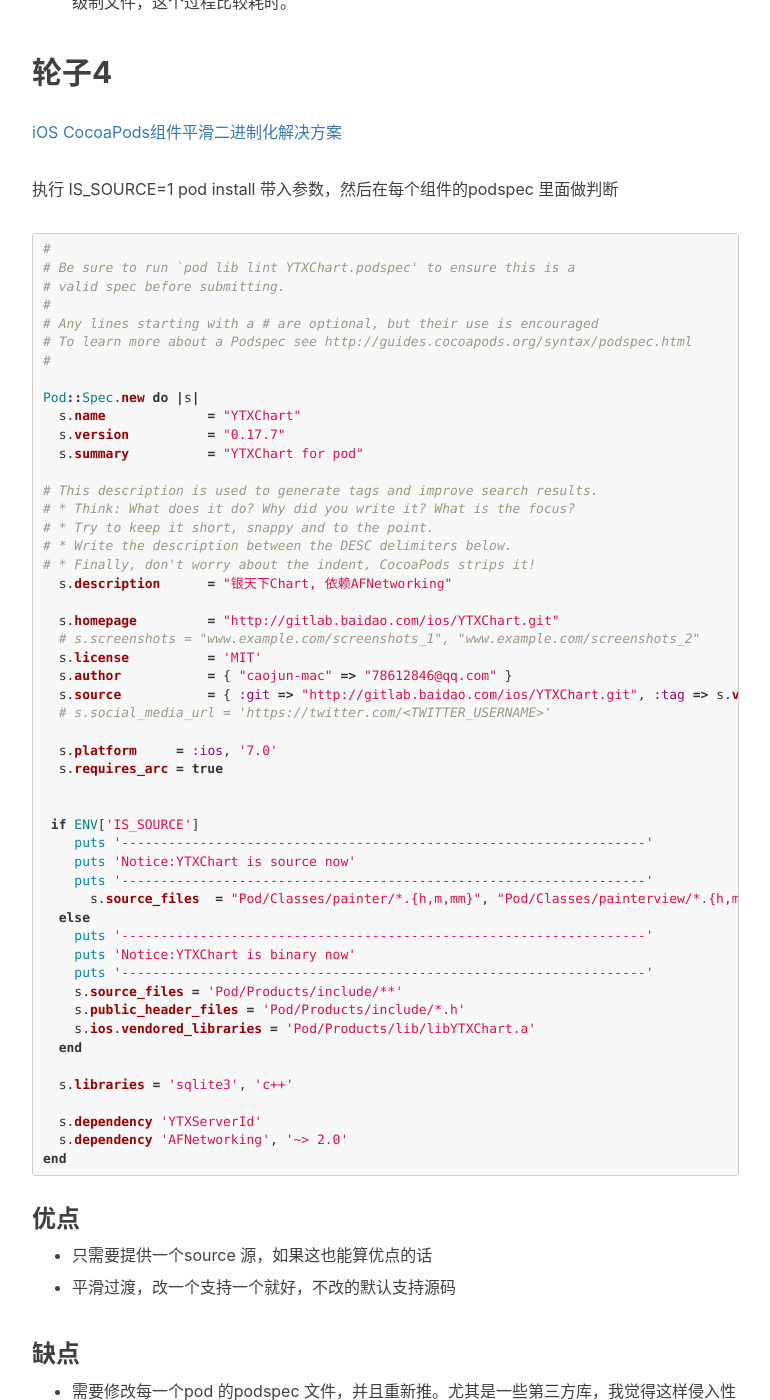
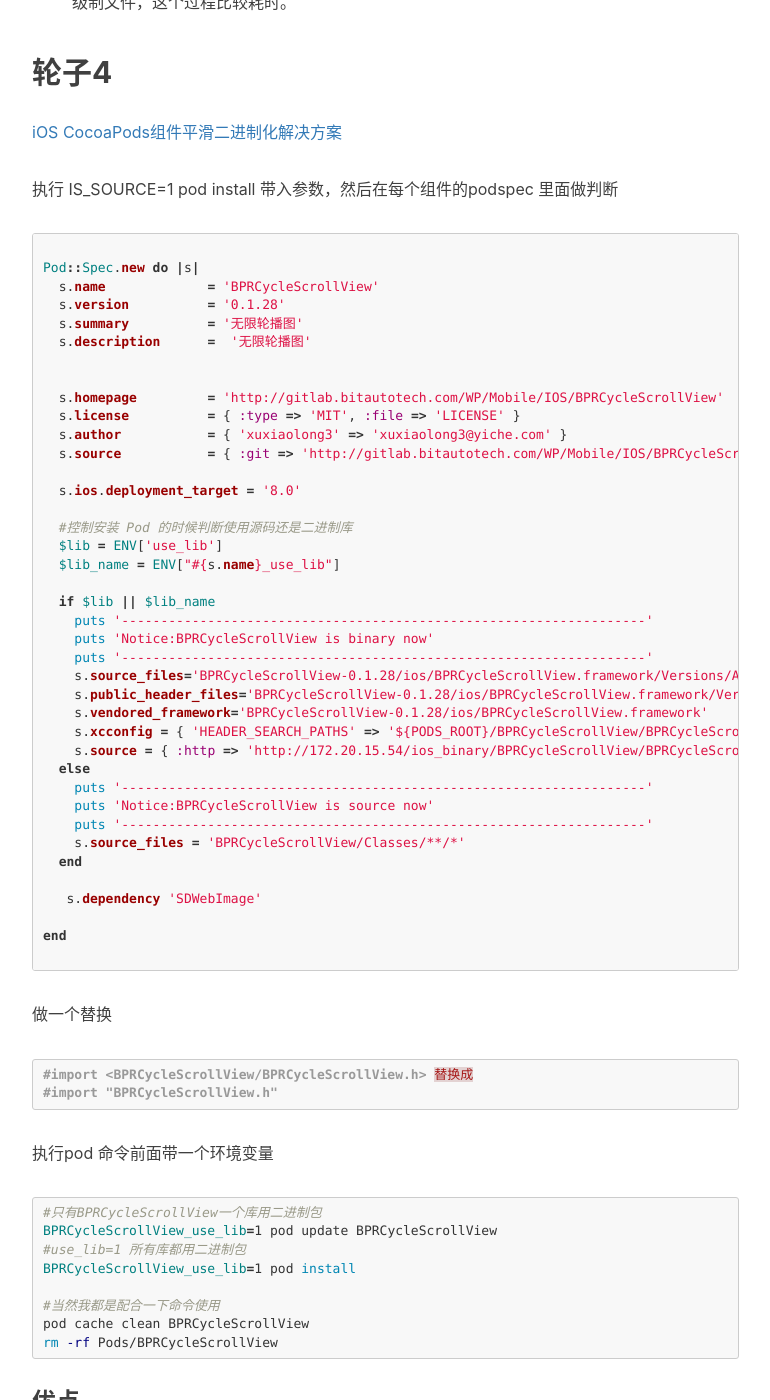
Before and after one commit to toolazytoname/toolazytoname.github.io, a Jekyll site: the page built from _posts/2019-08-01-cocoapods-binary.markdown, in a window 1280 px wide and 1400 px high, scrolled down 2896 px. Shown: the whole window, without its empty margins (233-1003 px from the left). Built offline with Jekyll 4.4.1, drawn with Linux system fonts in a browser that asks for light colours; nearby versions of some CDN libraries; comment, search, counter and statistics services are not loaded; some of the changed text lies outside the part shown.

Commit message:
实现了最简单的方案

```diff
--- a/_posts/2019-08-01-cocoapods-binary.markdown
+++ b/_posts/2019-08-01-cocoapods-binary.markdown
@@ -103,56 +103,66 @@
 执行  IS_SOURCE=1 pod install 带入参数，然后在每个组件的podspec 里面做判断
 
 ~~~ruby
-#
-# Be sure to run `pod lib lint YTXChart.podspec' to ensure this is a
-# valid spec before submitting.
-#
-# Any lines starting with a # are optional, but their use is encouraged
-# To learn more about a Podspec see http://guides.cocoapods.org/syntax/podspec.html
-#
 
 Pod::Spec.new do |s|
-  s.name             = "YTXChart"
-  s.version          = "0.17.7"
-  s.summary          = "YTXChart for pod"
-
-# This description is used to generate tags and improve search results.
-#   * Think: What does it do? Why did you write it? What is the focus?
-#   * Try to keep it short, snappy and to the point.
-#   * Write the description between the DESC delimiters below.
-#   * Finally, don't worry about the indent, CocoaPods strips it!
-  s.description      = "银天下Chart, 依赖AFNetworking"
-
-  s.homepage         = "http://gitlab.baidao.com/ios/YTXChart.git"
-  # s.screenshots     = "www.example.com/screenshots_1", "www.example.com/screenshots_2"
-  s.license          = 'MIT'
-  s.author           = { "caojun-mac" => "78612846@qq.com" }
-  s.source           = { :git => "http://gitlab.baidao.com/ios/YTXChart.git", :tag => s.version }
-  # s.social_media_url = 'https://twitter.com/<TWITTER_USERNAME>'
-
-  s.platform     = :ios, '7.0'
-  s.requires_arc = true
+  s.name             = 'BPRCycleScrollView'
+  s.version          = '0.1.28'
+  s.summary          = '无限轮播图'
+  s.description      =  '无限轮播图'
 
 
- if ENV['IS_SOURCE']
+  s.homepage         = 'http://gitlab.bitautotech.com/WP/Mobile/IOS/BPRCycleScrollView'
+  s.license          = { :type => 'MIT', :file => 'LICENSE' }
+  s.author           = { 'xuxiaolong3' => 'xuxiaolong3@yiche.com' }
+  s.source           = { :git => 'http://gitlab.bitautotech.com/WP/Mobile/IOS/BPRCycleScrollView.git', :tag => s.version.to_s }
+
+  s.ios.deployment_target = '8.0'
+
+  #控制安装 Pod 的时候判断使用源码还是二进制库
+  $lib = ENV['use_lib']
+  $lib_name = ENV["#{s.name}_use_lib"]
+
+  if $lib || $lib_name
     puts '-------------------------------------------------------------------'
-    puts 'Notice:YTXChart is source now'
+    puts 'Notice:BPRCycleScrollView is binary now'
     puts '-------------------------------------------------------------------'
-      s.source_files  = "Pod/Classes/painter/*.{h,m,mm}", "Pod/Classes/painterview/*.{h,m,mm}", "Pod/Classes/chart/*.{h,m,mm}", "Pod/Classes/core/*.{h,mm}", "Pod/Classes/core/**/*.{h,m,mm,inl}"
+    s.source_files='BPRCycleScrollView-0.1.28/ios/BPRCycleScrollView.framework/Versions/A/Headers/*.h'
+    s.public_header_files='BPRCycleScrollView-0.1.28/ios/BPRCycleScrollView.framework/Versions/A/Headers/*.h'
+    s.vendored_framework='BPRCycleScrollView-0.1.28/ios/BPRCycleScrollView.framework'
+    s.xcconfig = { 'HEADER_SEARCH_PATHS' => '${PODS_ROOT}/BPRCycleScrollView/BPRCycleScrollView-0.1.28/ios/BPRCycleScrollView.framework/Versions/A/Headers/'}
+    s.source = { :http => 'http://172.20.15.54/ios_binary/BPRCycleScrollView/BPRCycleScrollView-0.1.28.zip' }
   else
     puts '-------------------------------------------------------------------'
-    puts 'Notice:YTXChart is binary now'
+    puts 'Notice:BPRCycleScrollView is source now'
     puts '-------------------------------------------------------------------'
-    s.source_files = 'Pod/Products/include/**'
-    s.public_header_files = 'Pod/Products/include/*.h'
-    s.ios.vendored_libraries = 'Pod/Products/lib/libYTXChart.a'
+    s.source_files = 'BPRCycleScrollView/Classes/**/*'
   end
 
-  s.libraries = 'sqlite3', 'c++'
+   s.dependency 'SDWebImage'
 
-  s.dependency 'YTXServerId'
-  s.dependency 'AFNetworking', '~> 2.0'
 end
+
+~~~
+
+做一个替换
+
+~~~objective-c
+#import <BPRCycleScrollView/BPRCycleScrollView.h>
+替换成
+#import "BPRCycleScrollView.h"
+~~~
+
+执行pod 命令前面带一个环境变量
+
+~~~shell
+#只有BPRCycleScrollView一个库用二进制包
+BPRCycleScrollView_use_lib=1 pod update BPRCycleScrollView
+#use_lib=1 所有库都用二进制包
+BPRCycleScrollView_use_lib=1 pod install
+
+#当然我都是配合一下命令使用
+pod cache clean BPRCycleScrollView
+rm -rf Pods/BPRCycleScrollView
 ~~~
 
 
@@ -327,7 +337,7 @@
 
 如何无二进制版本时，最好能自动采用源码版本?
 
-最后一个方案天然地能搞定这个问题。
+最后轮子4可以实现，用环境变量区分。cocoapods-bin 也可以做到。
 
 当然其它方案，得在每个pod 后面自行制定地址了，比如
 
```
